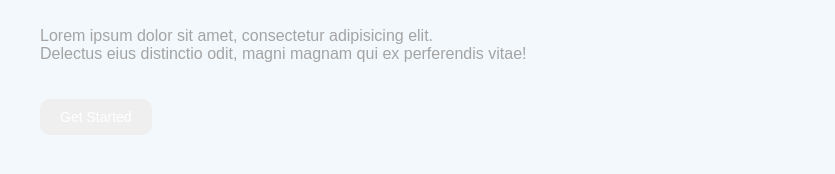
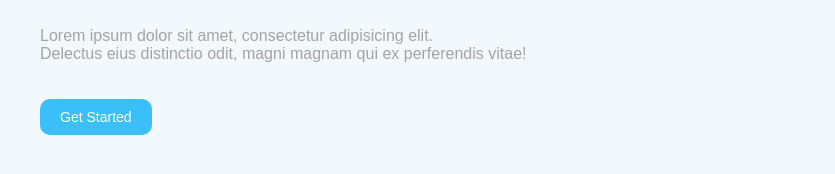
Before and after one commit to DavidPineda02/Landing-Page, a plain HTML site: page index.html in a window 1280 px wide. Shown: the part 394-568 px from the top of the page, 0-835 px from the left. Drawn offline with Linux system fonts and the light colour scheme.

Commit message:
Cambiando el Color del Boton

```diff
--- a/styles.css
+++ b/styles.css
@@ -100,6 +100,7 @@ header {
 /* Estilos para el botón "Get Started" */
 .button {
     display: inline-block; /* Permite que el botón se comporte como un elemento en línea */
+    background-color: rgb(58, 191, 249);    /* Define el color de fondo del botón */
     color: white; /* Define el color del texto del botón */
     border: none; /* Elimina el borde predeterminado del botón */
     padding: 10px 20px; /* Añade relleno interno al botón */
```
